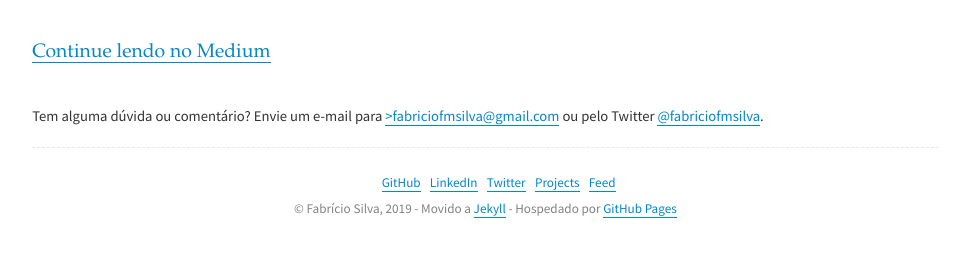
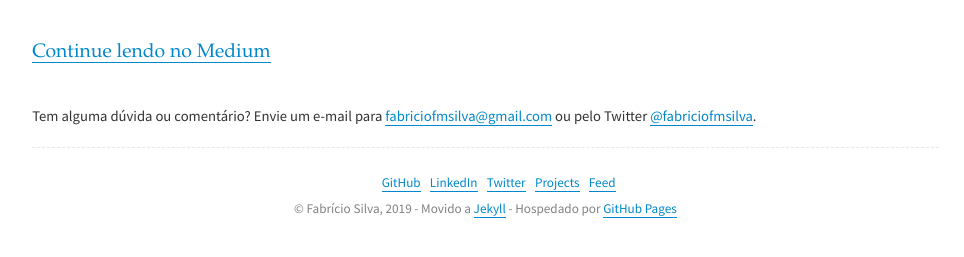
Before and after one commit to fabriciofmsilva/fabriciofmsilva.github.io, a Jekyll site: the page built from _posts/2016-02-28-front-end-meetup-5-campinas.md, in a window 1280 px wide. Shown: the part 290-547 px from the top of the page, without its empty margins (159-1123 px from the left). Built offline with Jekyll 4.4.1, drawn with Linux system fonts in a browser that asks for light colours; comment, search, counter and statistics services are not loaded; part of the change alters nothing that is shown.

```diff
--- a/_layouts/post.html
+++ b/_layouts/post.html
@@ -48,7 +48,7 @@ layout: default
   </div>
 
   <footer class="article-footer">
-    <small>Tem alguma dúvida ou comentário? Envie um e-mail para <a href="mailto:>&#102;&#097;&#098;&#114;&#105;&#099;&#105;&#111;&#102;&#109;&#115;&#105;&#108;&#118;&#097;&#064;&#103;&#109;&#097;&#105;&#108;&#046;&#099;&#111;&#109;">>&#102;&#097;&#098;&#114;&#105;&#099;&#105;&#111;&#102;&#109;&#115;&#105;&#108;&#118;&#097;&#064;&#103;&#109;&#097;&#105;&#108;&#046;&#099;&#111;&#109;</a> ou pelo Twitter <a href="https://twitter.com/fabriciofmsilva">@fabriciofmsilva</a>.</small>
+    <small>Tem alguma dúvida ou comentário? Envie um e-mail para <a href="mailto:&#102;&#097;&#098;&#114;&#105;&#099;&#105;&#111;&#102;&#109;&#115;&#105;&#108;&#118;&#097;&#064;&#103;&#109;&#097;&#105;&#108;&#046;&#099;&#111;&#109;">&#102;&#097;&#098;&#114;&#105;&#099;&#105;&#111;&#102;&#109;&#115;&#105;&#108;&#118;&#097;&#064;&#103;&#109;&#097;&#105;&#108;&#046;&#099;&#111;&#109;</a> ou pelo Twitter <a href="https://twitter.com/fabriciofmsilva">@fabriciofmsilva</a>.</small>
     {% include disqus.html %}
   </footer>
 </article>
```
